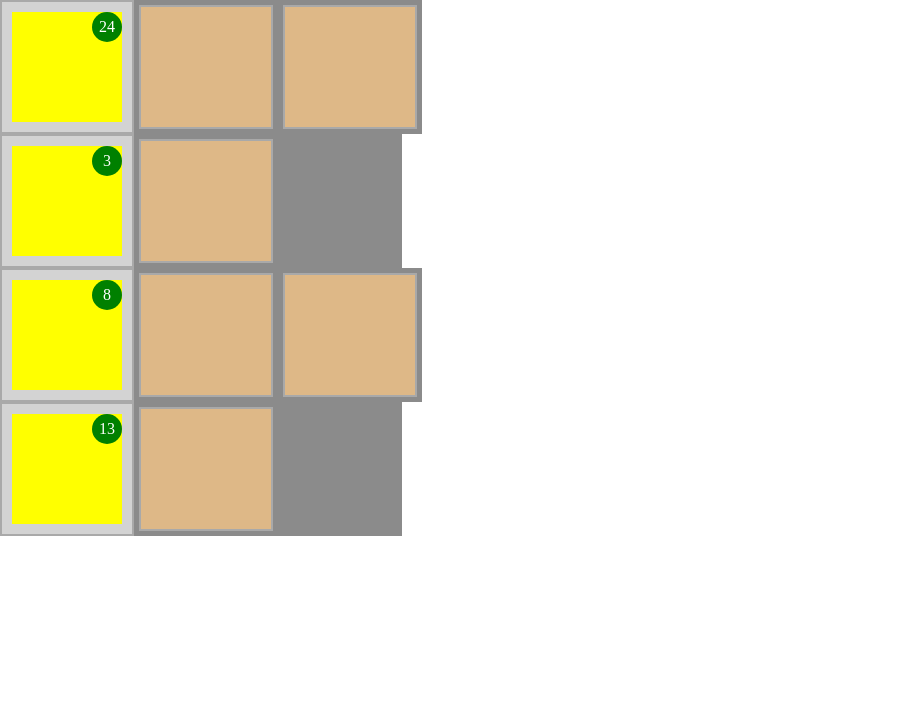
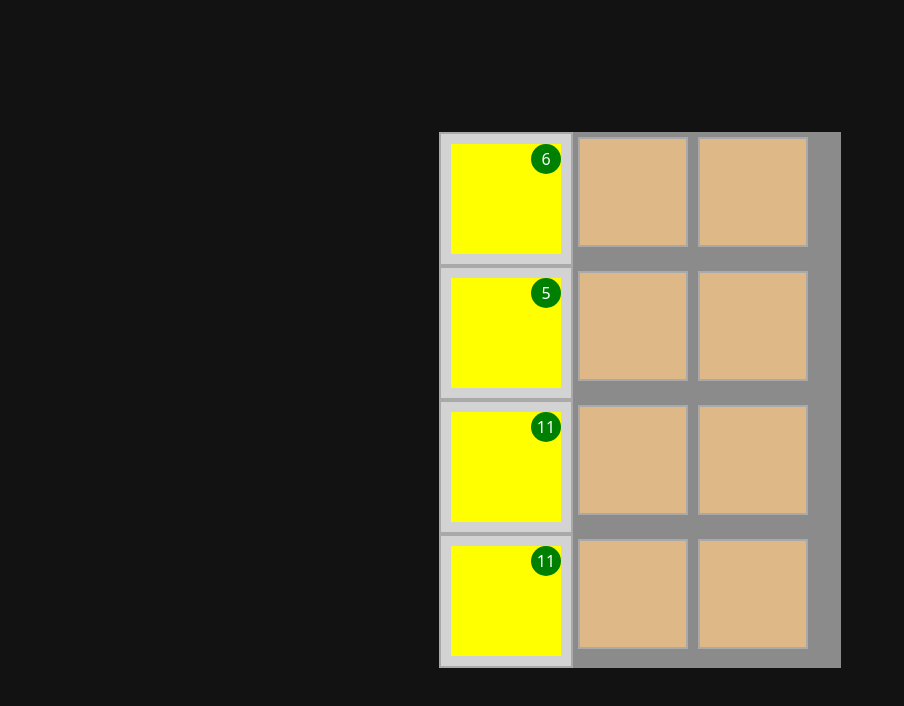
Before and after one commit to Hedomec/ReceptionGameClient, an Angular app: page / in a window 1280 px wide. Shown: the top 706 px of the page, without its empty margins (0-904 px from the left). Built offline with nearby package versions, Linux system fonts and the light colour scheme.

Commit message:
feat: integrate Bootstrap for styling and enhance truck-slot functionality

```diff
--- a/angular.json
+++ b/angular.json
@@ -18,9 +18,7 @@
           "builder": "@angular/build:application",
           "options": {
             "browser": "src/main.ts",
-            "polyfills": [
-              "zone.js"
-            ],
+            "polyfills": ["zone.js"],
             "tsConfig": "tsconfig.app.json",
             "inlineStyleLanguage": "scss",
             "assets": [
@@ -29,9 +27,7 @@
                 "input": "public"
               }
             ],
-            "styles": [
-              "src/styles.scss"
-            ]
+            "styles": ["node_modules/bootstrap/dist/css/bootstrap.min.css", "src/styles.scss"]
           },
           "configurations": {
             "production": {
@@ -75,10 +71,7 @@
         "test": {
           "builder": "@angular/build:karma",
           "options": {
-            "polyfills": [
-              "zone.js",
-              "zone.js/testing"
-            ],
+            "polyfills": ["zone.js", "zone.js/testing"],
             "tsConfig": "tsconfig.spec.json",
             "inlineStyleLanguage": "scss",
             "assets": [
@@ -87,9 +80,7 @@
                 "input": "public"
               }
             ],
-            "styles": [
-              "src/styles.scss"
-            ]
+            "styles": ["src/styles.scss"]
           }
         }
       }
--- a/package.json
+++ b/package.json
@@ -28,6 +28,7 @@
     "@angular/forms": "^20.1.0",
     "@angular/platform-browser": "^20.1.0",
     "@angular/router": "^20.1.0",
+    "bootstrap": "^5.3.8",
     "rxjs": "~7.8.0",
     "tslib": "^2.3.0",
     "zone.js": "~0.15.0"
--- a/src/app/modules/game/ui/ds/box/box.html
+++ b/src/app/modules/game/ui/ds/box/box.html
@@ -1 +1 @@
-<div class="box-container" (click)="onBoxClick(box)"></div>
+<div class="box-container"></div>
--- a/src/app/modules/game/ui/ds/box/box.ts
+++ b/src/app/modules/game/ui/ds/box/box.ts
@@ -9,8 +9,4 @@ import { Box } from '../../../domain/model/box';
 })
 export class BoxComponent {
   @Input() box?: Box;
-
-  onBoxClick(box: Box | undefined) {
-    console.log('Box clicked:', box);
-  }
 }
--- a/src/app/modules/game/ui/ds/truck-slot/truck-slot.html
+++ b/src/app/modules/game/ui/ds/truck-slot/truck-slot.html
@@ -6,9 +6,9 @@
   </div>
 
   <div class="unloaded-boxes">
-    @for (item of slot?.truckOnSlot?.boxes; track $index) {
+    @for (item of slot?.truckOnSlot?.boxes | slice: 0:2; track $index) {
     <div class="box-container">
-      <app-box [box]="item"></app-box>
+      <app-box [box]="item" (click)="onBoxClick(item)"></app-box>
     </div>
     }
   </div>
--- a/src/app/modules/game/ui/ds/truck-slot/truck-slot.ts
+++ b/src/app/modules/game/ui/ds/truck-slot/truck-slot.ts
@@ -2,10 +2,12 @@ import { Component, Input } from '@angular/core';
 import { TruckComponet } from '../truck/truck';
 import { TruckSlot } from '../../../domain/model/truck-slot';
 import { BoxComponent } from '../box/box';
+import { SlicePipe } from '@angular/common';
+import { Box } from '../../../domain/model/box';
 
 @Component({
   selector: 'app-truck-slot',
-  imports: [TruckComponet, BoxComponent],
+  imports: [TruckComponet, BoxComponent, SlicePipe],
   templateUrl: './truck-slot.html',
   styleUrl: './truck-slot.scss',
 })
@@ -13,4 +15,12 @@ export class TruckSlotComponent {
   @Input() slot?: TruckSlot;
 
   constructor() {}
+
+  onBoxClick(item: Box) {
+    this.slot?.truckOnSlot?.boxes?.splice(this.slot.truckOnSlot.boxes.indexOf(item), 1);
+    if (this.slot?.truckOnSlot?.boxes?.length === 0) {
+      this.slot.truckOnSlot.isActive = false;
+    }
+    console.log('Box removed', item);
+  }
 }
--- a/src/app/modules/game/ui/ds/truck-zone/truck-zone.ts
+++ b/src/app/modules/game/ui/ds/truck-zone/truck-zone.ts
@@ -3,6 +3,7 @@ import { TruckComponet } from '../truck/truck';
 import { TruckSlot, TruckZone } from '../../../domain/model/truck-slot';
 import { TruckSlotComponent } from '../truck-slot/truck-slot';
 import { Truck } from '../../../domain/model/truck';
+import { Box } from '../../../domain/model/box';
 
 @Component({
   selector: 'app-truck-zone',
@@ -11,74 +12,85 @@ import { Truck } from '../../../domain/model/truck';
   styleUrl: './truck-zone.scss',
 })
 export class TruckZoneComponent implements OnInit {
-  @Input() incomingTrucks: Truck[] = [];
-
   truckSlots: TruckZone = {
     slot1: {
       idSlot: 1,
+      truckOnSlot: this.generateTruck(),
     },
     slot2: {
       idSlot: 2,
+      truckOnSlot: this.generateTruck(),
     },
     slot3: {
       idSlot: 3,
+      truckOnSlot: this.generateTruck(),
     },
     slot4: {
       idSlot: 4,
+      truckOnSlot: this.generateTruck(),
     },
   };
 
   constructor() {}
 
   ngOnInit() {
-    console.log('ngOnInit', this.incomingTrucks);
-    this.assignTruckToSlot();
-    this.timerAction();
+    this.UpdateCycle();
   }
 
-  timerAction() {
+  UpdateCycle() {
     setInterval(() => {
       this.updateTimeLeft();
-      console.log(this.incomingTrucks);
-      this.assignTruckToSlot();
+      this.updateTrucks();
     }, 1000);
   }
 
-  assignTruckToSlot() {
-    this.incomingTrucks.forEach((truck) => {
-      if (truck.isActive && !truck.isUnloaded) {
-        this.loadTruckToSlot(truck);
-      }
+  updateTrucks() {
+    const truck = this.generateTruck();
+    this.assignTruckToSlot(truck);
+    this.removeInactiveTrucks();
+  }
 
-      if (!truck.isActive) {
-        this.incomingTrucks.splice(this.incomingTrucks.indexOf(truck), 1);
+  generateTruck() {
+    const newTruck: Truck = {
+      timeLeft: Math.floor(Math.random() * (20 - 10 + 1)) + 10,
+      isActive: true,
+      isUnloaded: false,
+      boxes: this.generateBoxes(),
+    };
+
+    return newTruck;
+  }
+
+  generateBoxes() {
+    const numBoxes = Math.floor(Math.random() * (10 - 2 + 1)) + 2; // 2..10
+    const boxes: Box[] = [];
+
+    for (let i = 0; i < numBoxes; i++) {
+      boxes.push({ productId: i + 1, categoryId: i + 2 }); // Todo: load real categories and products
+    }
+    return boxes;
+  }
+
+  removeInactiveTrucks() {
+    Object.keys(this.truckSlots).forEach((key) => {
+      const slot = this.truckSlots[key as keyof TruckZone];
+      if (slot && slot.truckOnSlot && !slot.truckOnSlot.isActive) {
+        slot.truckOnSlot = undefined;
       }
     });
   }
 
-  loadTruckToSlot(truck: Truck) {
-    if (this.truckSlots.slot1 && !this.truckSlots.slot1.truckOnSlot) {
-      this.truckSlots.slot1.truckOnSlot = truck;
-      this.incomingTrucks[this.incomingTrucks.indexOf(truck)].isUnloaded = true;
-      return;
-    }
+  assignTruckToSlot(truck: Truck) {
+    const availableSlot = Object.keys(this.truckSlots).find((key) => {
+      const slot = this.truckSlots[key as keyof TruckZone];
+      return slot && !slot.truckOnSlot;
+    });
 
-    if (this.truckSlots.slot2 && !this.truckSlots.slot2.truckOnSlot) {
-      this.truckSlots.slot2.truckOnSlot = truck;
-      this.incomingTrucks[this.incomingTrucks.indexOf(truck)].isUnloaded = true;
-      return;
-    }
-
-    if (this.truckSlots.slot3 && !this.truckSlots.slot3.truckOnSlot) {
-      this.truckSlots.slot3.truckOnSlot = truck;
-      this.incomingTrucks[this.incomingTrucks.indexOf(truck)].isUnloaded = true;
-      return;
-    }
-
-    if (this.truckSlots.slot4 && !this.truckSlots.slot4.truckOnSlot) {
-      this.truckSlots.slot4.truckOnSlot = truck;
-      this.incomingTrucks[this.incomingTrucks.indexOf(truck)].isUnloaded = true;
-      return;
+    if (availableSlot) {
+      const slot = this.truckSlots[availableSlot as keyof TruckZone];
+      if (slot) {
+        slot.truckOnSlot = truck;
+      }
     }
   }
 
@@ -91,7 +103,6 @@ export class TruckZoneComponent implements OnInit {
           slot.truckOnSlot.timeLeft -= 1;
         } else {
           slot.truckOnSlot.isActive = false;
-          slot.truckOnSlot = undefined;
         }
       }
     });
--- a/src/app/modules/game/ui/main/game.html
+++ b/src/app/modules/game/ui/main/game.html
@@ -1,5 +1,5 @@
-<div>
-  <div style="display: flex; flex-direction: row">
-    <app-truck-zone [incomingTrucks]="incomingTrucks"></app-truck-zone>
+<div class="container-md min-vh-100 d-flex justify-content-center align-items-center">
+  <div class="game-main-container">
+    <app-truck-zone></app-truck-zone>
   </div>
 </div>
--- a/src/app/modules/game/ui/main/game.scss
+++ b/src/app/modules/game/ui/main/game.scss
@@ -0,0 +1,4 @@
+.game-main-container {
+  display: flex;
+  flex-direction: row;
+}
--- a/src/index.html
+++ b/src/index.html
@@ -1,13 +1,13 @@
-<!doctype html>
+<!DOCTYPE html>
 <html lang="en">
-<head>
-  <meta charset="utf-8">
-  <title>ReceptionGameClient</title>
-  <base href="/">
-  <meta name="viewport" content="width=device-width, initial-scale=1">
-  <link rel="icon" type="image/x-icon" href="favicon.ico">
-</head>
-<body style="margin: 0; padding: 0; width: 100%; height: 100%;">
-  <app-root></app-root>
-</body>
+  <head>
+    <meta charset="utf-8" />
+    <title>ReceptionGameClient</title>
+    <base href="/" />
+    <meta name="viewport" content="width=device-width, initial-scale=1" />
+    <link rel="icon" type="image/x-icon" href="favicon.ico" />
+  </head>
+  <body style="margin: 0; padding: 0; width: 100%; height: 100%; background-color: #121212">
+    <app-root></app-root>
+  </body>
 </html>
--- a/src/styles.scss
+++ b/src/styles.scss
@@ -1 +1,2 @@
 /* You can add global styles to this file, and also import other style files */
+@import 'bootstrap/scss/bootstrap';
```
Also changed, not shown: 2 other files (tests, documents, lock files or other folders).
